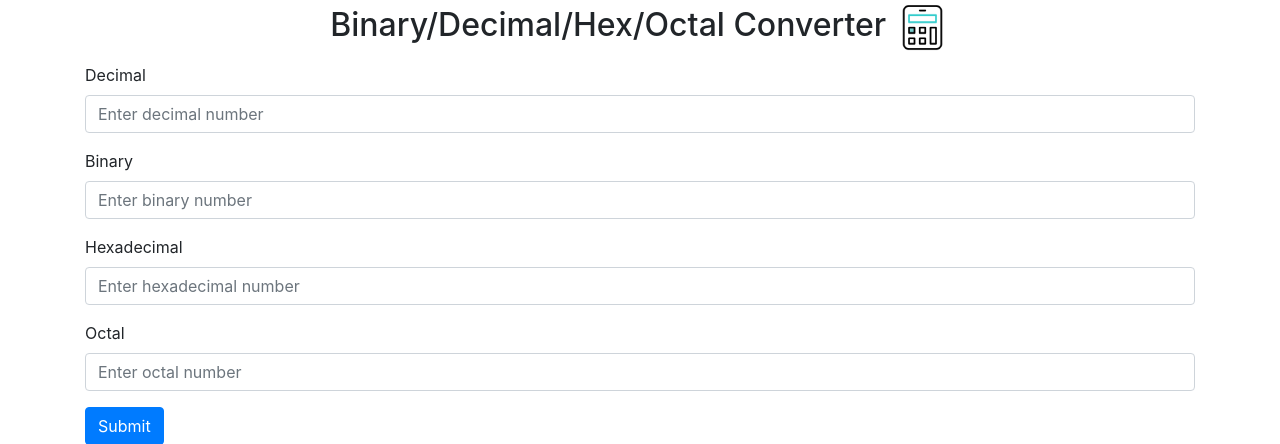
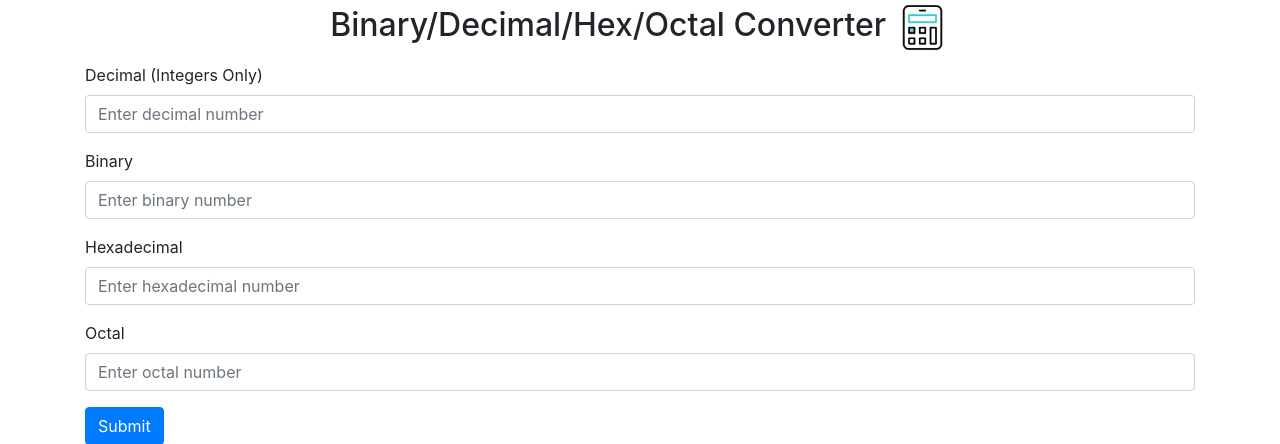
Before and after one commit to peter-w-bryant/ConversionUtil, a Flask app: page /convert in a window 1280 px wide. Shown: the part 56-500 px from the top of the page. Run offline with Flask 2, Linux system fonts and the light colour scheme; some libraries are stand-ins or nearby versions.

Commit message:
Integers only

```diff
--- a/app.py
+++ b/app.py
@@ -39,6 +39,5 @@ def convert():
             return render_template('convert.html',  decimal=decimal, binary=binary, hexdecimal=hexdecimal, octdecimal=octdecimal)
     return render_template('convert.html')
 
-
 if __name__ == '__main__':
     app.run(debug=True)
--- a/templates/convert.html
+++ b/templates/convert.html
@@ -19,7 +19,7 @@
         <div class="col-md-12">
             <form action="/convert" method="POST">
                 <div class="form-group">
-                    <label for="dec">Decimal</label>
+                    <label for="dec">Decimal (Integers Only)</label>
                     <input type="text" class="form-control" id="dec" name="dec" placeholder="Enter decimal number">
                 </div>
                 <div class="form-group">
```
